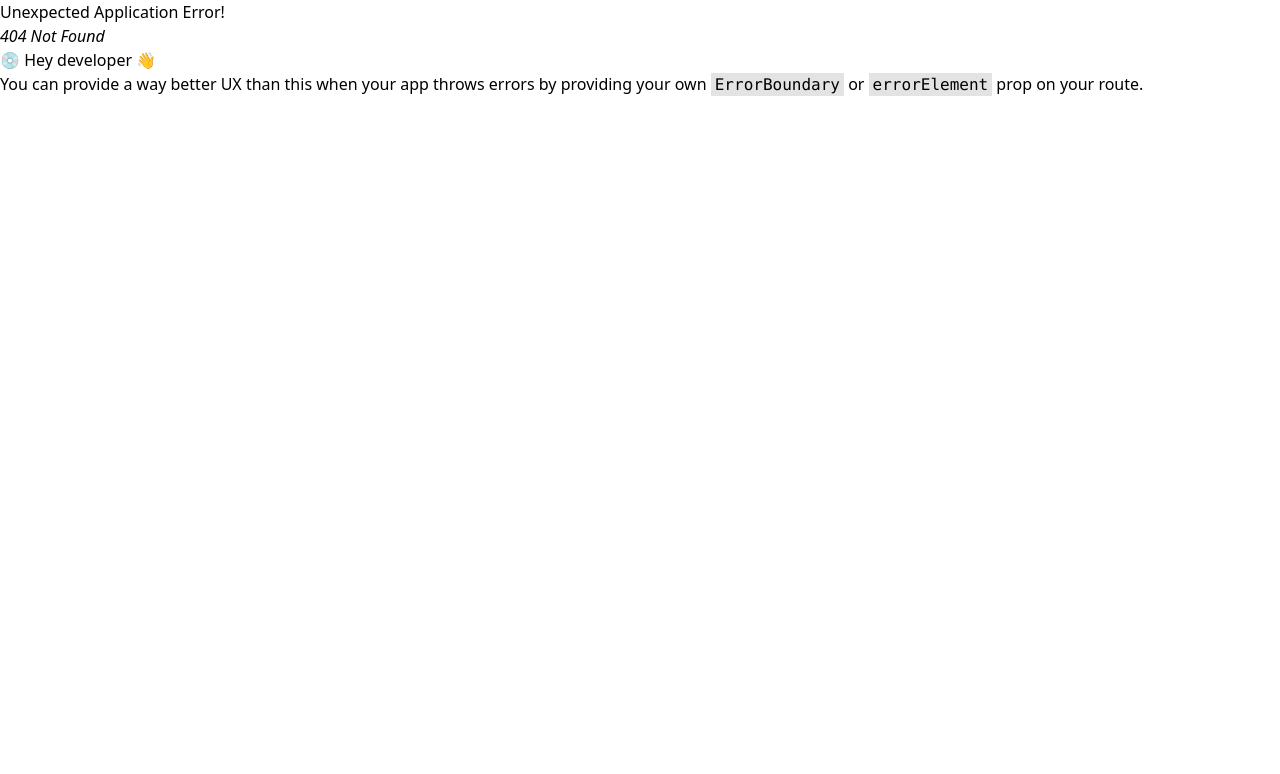
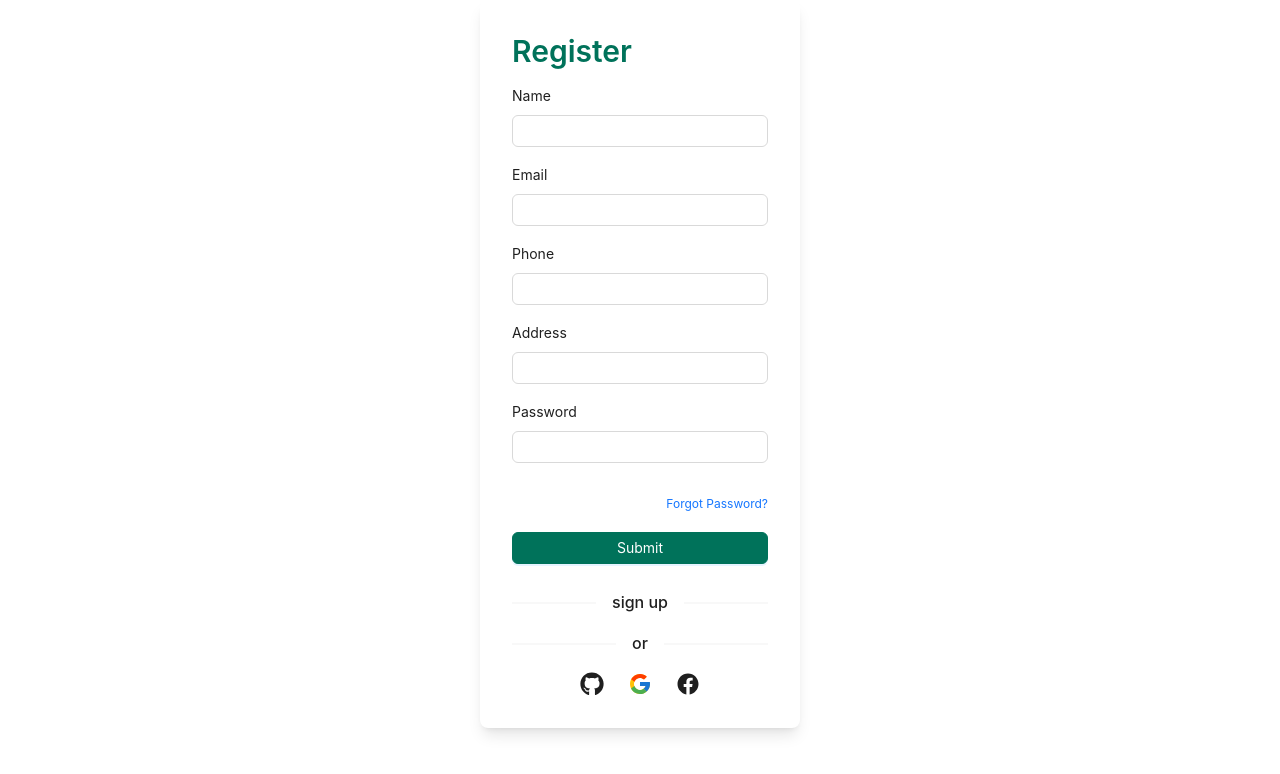
Before and after one commit to Nazmul-Hasan-Shadin/sports-facility-frontend, a React (Vite) app: page /register in a window 1280 px wide. Before the commit this address had no page. Shown: the top 774 px of the page. Built offline with nearby package versions, Linux system fonts and the light colour scheme.

Commit message:
demo card has added in featured

```diff
--- a/src/components/form/SFInput/SFinput.tsx
+++ b/src/components/form/SFInput/SFinput.tsx
@@ -6,16 +6,17 @@ type TSFInputProps = {
   type: string;
   id: string;
   label: string;
+  className?:string;
 };
 
-const SFInput = ({ name, type, label }: TSFInputProps) => {
+const SFInput = ({ name, type, label,className }: TSFInputProps) => {
   // const { control } = useFormContext();
   return (
     <Controller
       name={name}
       render={({ field }) => (
         <Form.Item labelCol={{ span: 24 }} layout="vertical" label={label}>
-          <Input className="" {...field} type={type} id={name} />{" "}
+          <Input className={className} {...field} type={type} id={name} />{" "}
         </Form.Item>
       )}
     />
--- /dev/null
+++ b/src/components/form/SFSelect/SFSelect.tsx
@@ -0,0 +1,16 @@
+import { Select } from 'antd';
+
+const SFSelect = () => {
+    return (
+        <Select
+        showSearch
+        style={{ width: 200 }}
+        placeholder="Select role"
+        optionFilterProp="label"
+
+     />
+
+    )
+};
+
+export default SFSelect;
--- /dev/null
+++ b/src/pages/Home/FeaturedFacility/FeaturedFacilities.tsx
@@ -0,0 +1,53 @@
+import React from "react";
+import { Card, Col, Row } from "antd";
+import { Typography } from "antd";
+import FeaturedFacility from "./FeaturedFacility";
+
+const { Title } = Typography;
+
+// Sample data for featured facilities
+const facilities = [
+  {
+    id: 1,
+    name: "Basketball Court",
+    description: "A standard basketball court with seating and scoreboard.",
+    image: "https://via.placeholder.com/300x200", // Replace with your image URL
+  },
+  {
+    id: 2,
+    name: "Tennis Court",
+    description:
+      "Well-maintained tennis courts for competitive and casual play.",
+    image: "https://via.placeholder.com/300x200", // Replace with your image URL
+  },
+  {
+    id: 3,
+    name: "Swimming Pool",
+    description: "An Olympic-size pool with lap lanes and diving boards.",
+    image: "https://via.placeholder.com/300x200", // Replace with your image URL
+  },
+  {
+    id: 4,
+    name: "Gymnasium",
+    description:
+      "Fully equipped gym with cardio and strength training machines.",
+    image: "https://via.placeholder.com/300x200", // Replace with your image URL
+  },
+];
+
+const FeaturedFacilities = () => {
+  return (
+    <div className="featured-facilities" style={{ padding: "20px" }}>
+      <Title className="text-start">Featured Facility</Title>
+      <Row gutter={12}>
+        {facilities.map((facility) => (
+          <Col span={24} md={8} lg={6}>
+            <FeaturedFacility />{" "}
+          </Col>
+        ))}
+      </Row>
+    </div>
+  );
+};
+
+export default FeaturedFacilities;
--- /dev/null
+++ b/src/pages/Home/FeaturedFacility/FeaturedFacility.tsx
@@ -0,0 +1,25 @@
+import { Card } from "antd";
+import React from "react";
+
+const FeaturedFacility = () => {
+  return (
+    <Card
+      cover={
+        <img
+          alt="example"
+          src="https://os.alipayobjects.com/rmsportal/QBnOOoLaAfKPirc.png"
+        />
+      }
+    >
+      <Card.Meta
+        title={"Iam title "}
+        description={
+          "Swimingo folo with goog and cheap price hurry up or you will miss it . Quick bor i need also maony"
+        }
+      ></Card.Meta>
+
+    </Card>
+  );
+};
+
+export default FeaturedFacility;
--- a/src/pages/Home/Home/Home.tsx
+++ b/src/pages/Home/Home/Home.tsx
@@ -1,10 +1,12 @@
 import React from 'react';
 import Banner from '../../../components/ui/Banner/Banner';
+import FeaturedFacilities from '../FeaturedFacility/FeaturedFacilities';
 
 const Home = () => {
     return (
         <div>
              <Banner/>
+             <FeaturedFacilities/>
         </div>
     );
 };
--- a/src/pages/Register.tsx
+++ b/src/pages/Register.tsx
@@ -1,11 +1,96 @@
-import React from 'react';
+import { FieldValues, SubmitHandler } from "react-hook-form";
+import SFInput from "../components/form/SFInput/SFinput";
+import SFform from "../components/form/SFform/SFform";
+import { Button, Col, Divider, Form, Row, Space } from "antd";
+import { Typography } from "antd";
+import { calc } from "antd/es/theme/internal";
+import { FaGithub } from "react-icons/fa";
+import { FcGoogle } from "react-icons/fc";
+import { IoLogoFacebook } from "react-icons/io5";
+const { Title, Text } = Typography;
 
 const Register = () => {
-    return (
-        <div>
-            <h2>this is register</h2>
-        </div>
-    );
+  const onSubmit: SubmitHandler<FieldValues> = (data) => {
+    console.log(data);
+  };
+  return (
+    <Row justify={"center"} align={"middle"}>
+      <Col
+        className="p-8 shadow-lg rounded-lg bg-white"
+        sm={12}
+        md={6}
+        style={{ minWidth: "300px" }}
+      >
+        <SFform onSubmit={onSubmit}>
+          <Title style={{ color: "#00725A" }} level={2} className="text-white">
+            Register
+          </Title>
+          <Row gutter={[0, 20]}>
+            <Col className="" span={24}>
+              <Form.Item className="-mb-3 md:mb-6">
+                <SFInput label="Name" name="name" type="text" id="name" />
+              </Form.Item>
+              <Form.Item className="-mb-3 md:mb-6">
+                <SFInput label="Email" name="email" type="text" id="email" />
+              </Form.Item>
+              <Form.Item className="-mb-3 md:mb-6">
+                <SFInput label="Phone" name="phone" type="number" id="phone" />
+              </Form.Item>
+              <Form.Item className="-mb-3 md:mb-6">
+                <SFInput
+                  label="Address"
+                  name="address"
+                  type="text"
+                  id="address"
+                />
+              </Form.Item>
+              <SFInput
+                label="Password"
+                name="password"
+                type="password"
+                id="password"
+              />
+              <Text
+                className="text-xs text-secondary"
+                style={{ float: "right", paddingTop: "9px" }}
+              >
+                <a href="#" className="hover:underline">
+                  Forgot Password?
+                </a>
+              </Text>
+            </Col>
+
+            <Col span={24}>
+              <Form.Item className="">
+                <Button
+                  type="primary"
+                  htmlType="submit"
+                  style={{
+                    backgroundColor: "#00725A",
+                    borderColor: "#00725A",
+                    width: "100%",
+                  }}
+                >
+                  Submit
+                </Button>
+              </Form.Item>
+            </Col>
+            <Col span={24}>
+              <Divider style={{ marginTop: "-18px" }}>sign up</Divider>
+              <Divider style={{ marginTop: "-0px" }}>or</Divider>
+              <div className="flex justify-center ">
+                <Space align="center" className="text-2xl" size={"large"}>
+                  <FaGithub />
+                  <FcGoogle />
+                  <IoLogoFacebook />
+                </Space>
+              </div>
+            </Col>
+          </Row>
+        </SFform>
+      </Col>
+    </Row>
+  );
 };
 
 export default Register;
--- a/src/routes/routes.tsx
+++ b/src/routes/routes.tsx
@@ -3,6 +3,7 @@ import App from "../App";
 import  Login from '../pages/Login'
 import MainLayout from "../components/layout/MainLayout";
 import Home from "../pages/Home/Home/Home";
+import Register from "../pages/Register";
 const router = createBrowserRouter([
     {
       path: "/",
@@ -21,6 +22,11 @@ const router = createBrowserRouter([
       ]
 
     },
+    {
+      path: "/register",
+      element:<Register/>
+
+    },
 
 
   ]);
```
